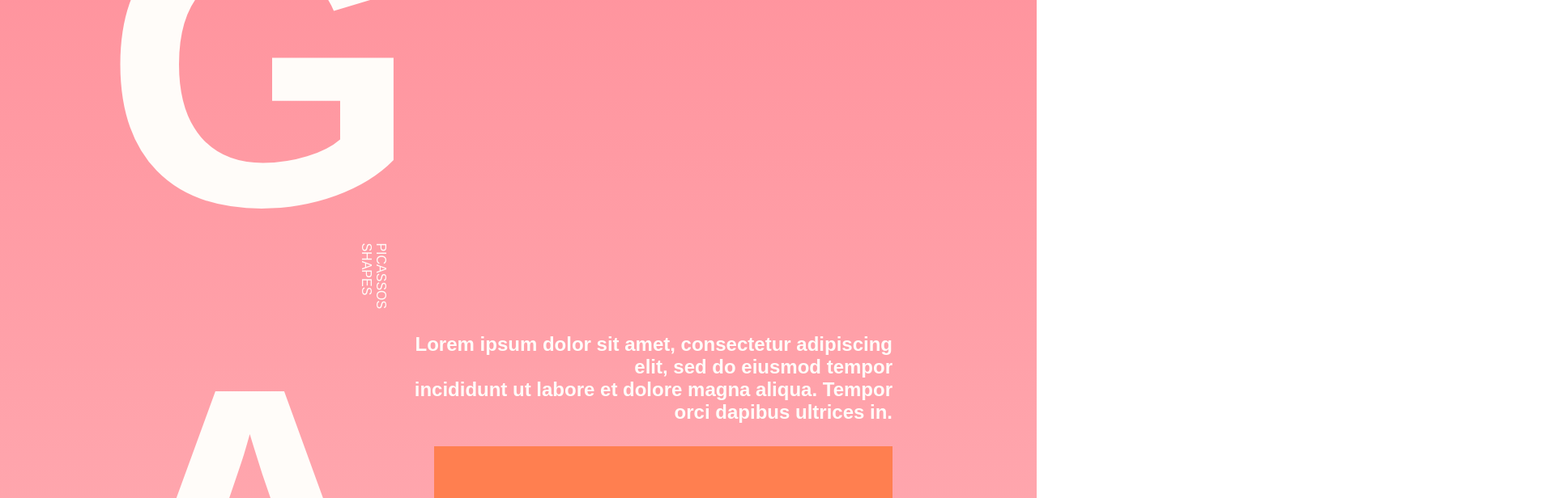
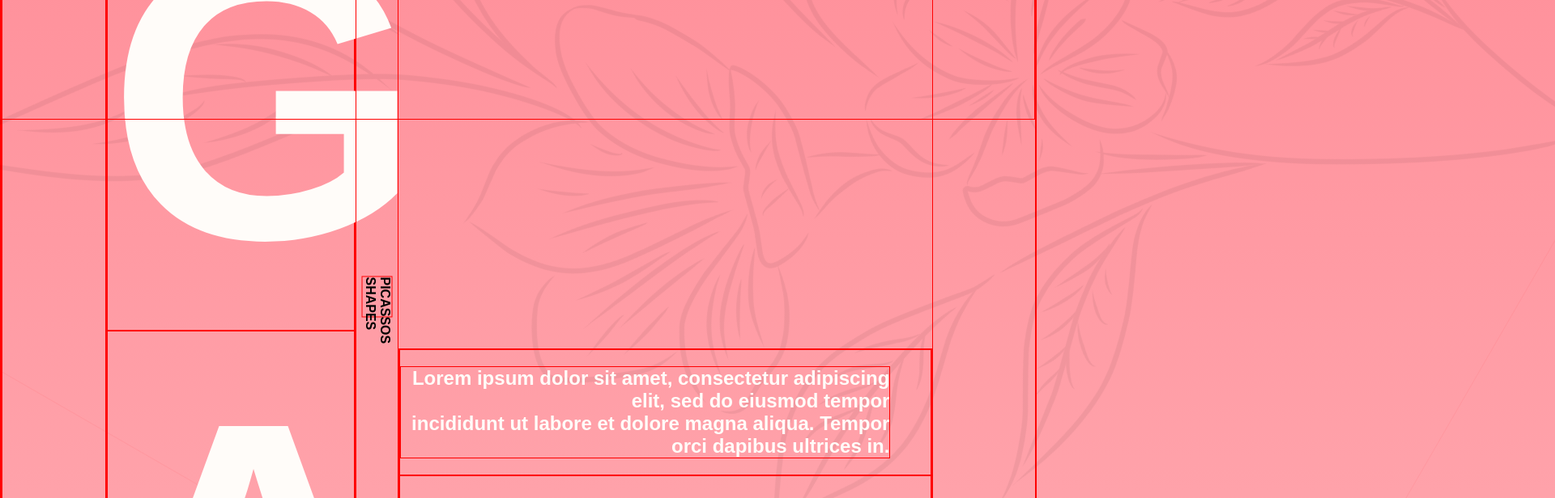
Before and after one commit to barrettxavier/Picasso-Painting, a plain HTML site: page index.html in a window 1280 px wide. Shown: the part 1621-2237 px from the top of the page at 81% size, 1920 px wide, since content can reach past the window. Drawn offline with Linux system fonts and the light colour scheme.

Commit message:
updated index by adding background imgs and updated css to apply relative position and z-index

```diff
--- a/index.html
+++ b/index.html
@@ -10,6 +10,14 @@
 
 <body>
 
+  <div class="flower">
+    <img src="images/—Pngtree—line art flowers designs_6940987.png" alt="flower outline">
+  </div>
+  <div class="flower-right">
+    <img src="images/—Pngtree—line art flowers designs_6940987.png" alt="flower outline">
+  </div>
+
+
   <section class="nav-container">
     <div>
       <h1 style="font-size: 50px;">Picasso's</h1>
@@ -20,13 +28,14 @@
   </section>
 
 
+
   <div class="hover-container">
     <p>HOVER</p>
       <div class="border-box">
         <div style="border-right: 2px dashed #ff9da6;"></div> <!--EMPTY BOXES-->
         <div></div> <!--EMPTY BOXES-->
       </div>
-    <img src="images/down arrow.png" alt="">
+    <img src="images/down arrow.png" alt="down arrow">
   </div>
 
 
@@ -68,6 +77,10 @@
     </div>
   </section>
 
+  <footer>
+
+  </footer>
+
 
 
 
--- a/styles.css
+++ b/styles.css
@@ -1,11 +1,13 @@
 * {
   /* background-color: #FFFCF9; */
-  /* border: 1px solid red; */
+  border: 1px solid red;
   font-family: Arial, Helvetica, sans-serif;
   color: #FFFCF9;
 }
 
 body {
+  position: relative;
+  z-index: 0;
   margin: 0;
   padding: 0;
   box-sizing: border-box;
@@ -13,6 +15,35 @@ body {
   height: fit-content;
   background: linear-gradient(to bottom,
   #FF6978,#FFFCF9);
+
+}
+
+.flower {
+  width: 100%;
+  position: absolute;
+  z-index: -1;
+}
+
+.flower img {
+  margin-left: -500px;
+  opacity: 0.05;
+  width: 2000px;
+  margin-top: 3000px;
+  transform: rotate(50deg);
+}
+
+.flower-right {
+  width: 100%;
+  position: absolute;
+  z-index: -10;
+}
+
+.flower-right img {
+  /* margin-left: 2000px; */
+  opacity: 0.05;
+  width: 2000px;
+  margin-top: 500px;
+  transform: rotate(-60deg);
 }
 
 /* Start of navbar */
@@ -116,7 +147,7 @@ body {
   justify-content: center;
   /* background-color: blue; */
   width: 100%;
-  height: fit-content;
+  height: 4300px;
   margin-top: -25%;
 }
 
@@ -128,6 +159,8 @@ body {
 
 .gallery-left {
   /* background-color: purple; */
+  position: relative;
+  z-index: -2;
   width: 30%;
   height: fit-content;
 }
@@ -149,6 +182,8 @@ body {
 }
 
 .gallery-middle p {
+  font-weight: bold;
+  color: black;
   transform: rotate(90deg);
 }
 
@@ -181,7 +216,7 @@ body {
 
 
 
+/*
+@media (min-width: 440px) and (max-width: 1330px) {
 
-@media (min-width: 601px) and (max-width: 1024px) {
-  /* Styles specific to screens within this width range */
-}
+} */
```
Also changed, not shown: images/—Pngtree—line art flowers designs_6940987.png (added).
